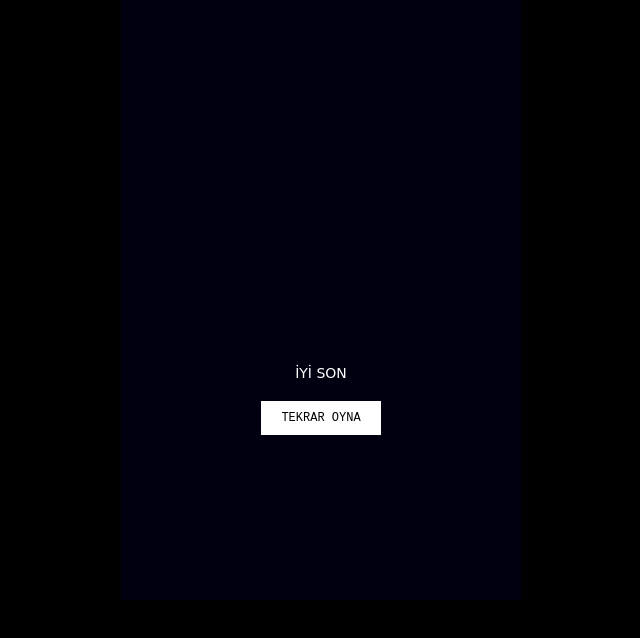
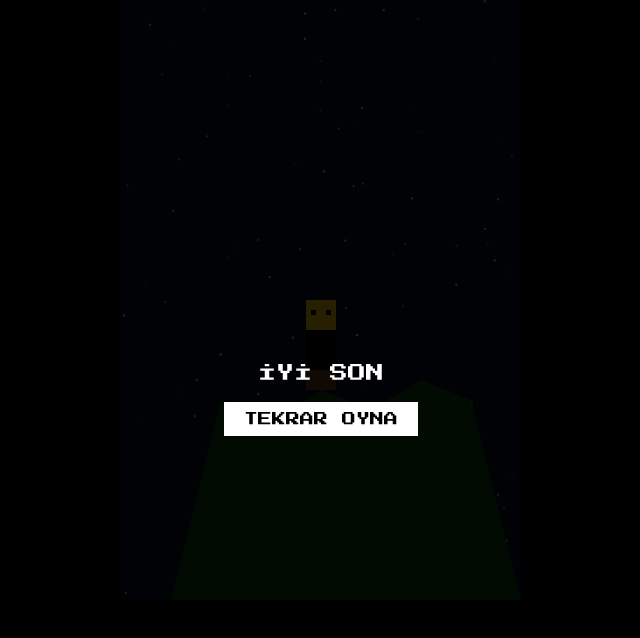
Before and after one commit to homunasi/muzdunyasi, a plain HTML site: page index.html in a window 1280 px wide. Both pictures are taken after a click on the element 640 px from the left and 300 px from the top of the page. Shown: the whole page, without its empty margins (319-959 px from the left). Drawn offline with Linux system fonts and the light colour scheme; a web font is replaced by a local one.

Commit message:
Update index.html

```diff
--- a/index.html
+++ b/index.html
@@ -2,63 +2,65 @@
 <html lang="tr">
 <head>
 <meta charset="UTF-8" />
-  <meta name="viewport" content="width=device-width, initial-scale=1.0" />
+<meta name="viewport" content="width=device-width, initial-scale=1" />
 <title>Muz Dünyası 🍌</title>
 <style>
+  @import url('https://fonts.googleapis.com/css2?family=Press+Start+2P&display=swap');
   body {
-      margin: 0;
-      background: #000;
+    margin: 0; background: #000; overflow: hidden;
     font-family: 'Press Start 2P', monospace;
-      overflow: hidden;
+    user-select: none;
+    -webkit-user-select:none;
+    -webkit-tap-highlight-color: transparent;
+  }
+  canvas {
+    display: block; margin: auto;
+    background: #1a1a1a;
+    image-rendering: pixelated;
     touch-action: manipulation;
   }
-    canvas {
-      display: block;
-      margin: auto;
-      background: #1d1d1d;
-      image-rendering: pixelated;
-    }
   #overlay {
-      position: absolute;
-      top: 0;
-      left: 0;
-      color: #fff;
-      font-size: 14px;
-      width: 100%;
-      height: 100%;
+    position: fixed; top:0; left:0;
+    width:100%; height:100%;
+    background: rgba(0,0,0,0.85);
+    color: white;
     font-family: 'Press Start 2P', cursive;
     display: flex;
     justify-content: center;
     align-items: center;
     flex-direction: column;
+    text-align: center;
     pointer-events: none;
-      text-align: center;
+  }
+  #overlay.show {
+    pointer-events: all;
+  }
+  #endingText {
+    font-size: 18px;
+    margin-bottom: 20px;
   }
   #replayBtn {
-      margin-top: 20px;
+    font-size: 14px;
     padding: 10px 20px;
-      font-size: 12px;
+    cursor: pointer;
     border: none;
     background: #fff;
     color: #000;
     font-family: 'Press Start 2P', monospace;
-      cursor: pointer;
-      pointer-events: all;
-    }
-    @font-face {
-      font-family: 'Press Start 2P';
-      src: url('https://fonts.gstatic.com/s/pressstart2p/v11/e3t4euO8T-267oIAQAu6jDQyK6lsZc8.woff2') format('woff2');
+    user-select: none;
   }
 </style>
 </head>
 <body>
 <canvas id="gameCanvas" width="400" height="600"></canvas>
-  <div id="overlay" style="display: none;">
-    <div id="endingText">İYİ SON</div>
+
+<div id="overlay">
+  <div id="endingText"></div>
   <button id="replayBtn">TEKRAR OYNA</button>
 </div>
 
-  <!-- Osuruk sesi -->
+<!-- Sesler -->
+<audio id="eatSound" src="https://minecraftsound.net/wp-content/uploads/2018/06/minecraft-eat-1.mp3" preload="auto"></audio>
 <audio id="fartSound" src="https://www.soundjay.com/human/fart-01.mp3" preload="auto"></audio>
 
 <script>
@@ -67,123 +69,229 @@
   const overlay = document.getElementById('overlay');
   const endingText = document.getElementById('endingText');
   const replayBtn = document.getElementById('replayBtn');
+  const eatSound = document.getElementById('eatSound');
   const fartSound = document.getElementById('fartSound');
 
-    const character = {
+  // Piksel adam için basit renk blokları (az pikselli, net)
+  const player = {
     x: 170,
     y: 300,
     width: 60,
-      height: 60,
-      color: 'yellow',
+    height: 90,
+    frame: 0,
+    farting: false,
+    fartX: 0,
+    fartY: 0,
+    fartAlpha: 0
   };
 
-    let state = 'intro'; // intro, good, bad
-    let fartPlayed = false;
+  let gameState = 'intro'; // intro, goodEnd, badEnd
+  let bananas = [];
+  let bananaFallSpeed = 3;
 
-    const bananas = [];
-
-    function drawCharacter() {
-      ctx.fillStyle = character.color;
-      ctx.fillRect(character.x, character.y, character.width, character.height);
-      ctx.fillStyle = 'brown';
-      ctx.fillRect(character.x + 20, character.y + 40, 20, 10); // muz
+  // Muz çizimi için
+  function drawBanana(x, y) {
+    ctx.fillStyle = '#FFEB3B';
+    ctx.beginPath();
+    ctx.moveTo(x + 5, y);
+    ctx.bezierCurveTo(x + 20, y - 10, x + 25, y + 15, x + 5, y + 20);
+    ctx.closePath();
+    ctx.fill();
+    ctx.strokeStyle = '#E6C200';
+    ctx.lineWidth = 1;
+    ctx.stroke();
   }
 
-    function drawText(txt, y, size = 14, color = 'white') {
-      ctx.fillStyle = color;
-      ctx.font = `${size}px 'Press Start 2P'`;
-      ctx.fillText(txt, 20, y);
+  // Adamı çiz (basit piksel bloklar, saç sarı, üst siyah, pantolon kahverengi)
+  function drawPlayer() {
+    // Vücut
+    ctx.fillStyle = '#000000'; // siyah tişört
+    ctx.fillRect(player.x + 15, player.y + 30, 30, 40);
+
+    // Pantolon kahverengi
+    ctx.fillStyle = '#6B3E1B';
+    ctx.fillRect(player.x + 15, player.y + 70, 30, 20);
+
+    // Kafa (sarı saç)
+    ctx.fillStyle = '#FFD700';
+    ctx.fillRect(player.x + 15, player.y, 30, 30);
+
+    // Yüz (gözler)
+    ctx.fillStyle = '#000';
+    ctx.fillRect(player.x + 20, player.y + 10, 5, 5);
+    ctx.fillRect(player.x + 35, player.y + 10, 5, 5);
+
+    // Muz (yerken göstermek için animasyon)
+    if(gameState === 'intro' && player.frame % 60 < 30){
+      drawBanana(player.x + 40, player.y + 55);
+    }
+  }
+
+  // Muz yağması için
+  function spawnBananas() {
+    for(let i=0; i<50; i++){
+      bananas.push({
+        x: Math.random() * (canvas.width - 20),
+        y: Math.random() * -600
+      });
+    }
   }
 
   function drawBananas() {
-      for (let banana of bananas) {
-        ctx.fillStyle = 'yellow';
-        ctx.fillRect(banana.x, banana.y, 10, 20);
-        banana.y += 2;
+    bananas.forEach((b) => {
+      drawBanana(b.x, b.y);
+      b.y += bananaFallSpeed;
+      if(b.y > canvas.height) b.y = Math.random() * -600;
+    });
+  }
+
+  // Pırt efekti çizimi
+  function drawFart() {
+    if(player.fartAlpha <= 0) return;
+    ctx.save();
+    ctx.globalAlpha = player.fartAlpha;
+    ctx.fillStyle = '#CCC';
+    ctx.beginPath();
+    ctx.ellipse(player.fartX, player.fartY, 20, 10, 0, 0, Math.PI * 2);
+    ctx.fill();
+    ctx.restore();
+
+    // Yavaşça kaybolur
+    player.fartY -= 0.5;
+    player.fartAlpha -= 0.02;
+  }
+
+  // Arka planlar çizimi
+
+  // Normal dünya (iyi son)
+  function drawNormalWorld() {
+    // Gece gökyüzü
+    ctx.fillStyle = '#001022';
+    ctx.fillRect(0,0,canvas.width,canvas.height);
+
+    // Piksel yıldızlar
+    for(let i=0; i<100; i++){
+      ctx.fillStyle = `rgba(255,255,255,${Math.random()})`;
+      ctx.fillRect(Math.random()*canvas.width, Math.random()*canvas.height, 2, 2);
+    }
+
+    // Basit dünya silueti
+    ctx.fillStyle = '#084C10';
+    ctx.beginPath();
+    ctx.moveTo(50, canvas.height);
+    ctx.lineTo(100, 400);
+    ctx.lineTo(150, 420);
+    ctx.lineTo(200, 390);
+    ctx.lineTo(250, 410);
+    ctx.lineTo(300, 380);
+    ctx.lineTo(350, 400);
+    ctx.lineTo(canvas.width, canvas.height);
+    ctx.closePath();
+    ctx.fill();
+  }
+
+  // Muzdan dünya (kötü son)
+  function drawBananaWorld() {
+    // Gece tonu
+    ctx.fillStyle = '#220011';
+    ctx.fillRect(0,0,canvas.width,canvas.height);
+
+    // Muz şekilleri ile dünya
+    for(let i=0; i<50; i++){
+      ctx.fillStyle = `rgba(255,235,59,${0.3 + Math.random()*0.7})`;
+      let x = (i*30) % canvas.width;
+      let y = 500 + Math.sin(i) * 10;
+      ctx.beginPath();
+      ctx.moveTo(x + 5, y);
+      ctx.bezierCurveTo(x + 20, y - 10, x + 25, y + 15, x + 5, y + 20);
+      ctx.closePath();
+      ctx.fill();
     }
   }
 
-    function drawScene() {
-      ctx.clearRect(0, 0, canvas.width, canvas.height);
-
-      if (state === 'intro') {
-        // Gökyüzü
+  // Oyun döngüsü ve çizimleri
+  function gameLoop(){
+    if(gameState === 'intro'){
+      // Gökyüzü + çimenli arka plan
       ctx.fillStyle = '#87CEEB';
-        ctx.fillRect(0, 0, canvas.width, canvas.height);
-
-        // Çimen zemin
+      ctx.fillRect(0,0,canvas.width,canvas.height);
       ctx.fillStyle = '#228B22';
-        ctx.fillRect(0, character.y + character.height, canvas.width, canvas.height - (character.y + character.height));
+      ctx.fillRect(0, player.y + player.height, canvas.width, canvas.height - (player.y + player.height));
 
       // Güneş
-        ctx.fillStyle = 'yellow';
-        ctx.fillRect(320, 30, 40, 40);
+      ctx.fillStyle = '#FFD700';
+      ctx.beginPath();
+      ctx.ellipse(350, 50, 40, 40, 0, 0, Math.PI*2);
+      ctx.fill();
 
-        drawCharacter();
-        drawText("Muz yiyor...", 100);
+      drawPlayer();
 
-        setTimeout(() => {
-          if (!fartPlayed) {
-            drawText("💨 Pırt!", 130);
-            fartSound.play();
-            fartPlayed = true;
+      // Muz yeme animasyonu çerçeve sayacı
+      player.frame++;
+
+      // Pırt yok introda
+      player.fartAlpha = 0;
+
+    } else if(gameState === 'goodEnd'){
+      drawNormalWorld();
+      drawPlayer();
+      drawTextOverlay("İYİ SON");
+
+    } else if(gameState === 'badEnd'){
+      drawBananaWorld();
+      drawBananas();
+      drawFart();
+      drawTextOverlay("KÖTÜ SON");
     }
-        }, 1000);
+    requestAnimationFrame(gameLoop);
   }
 
-      if (state === 'bad') {
-        ctx.fillStyle = '#000022';
-        ctx.fillRect(0, 0, canvas.width, canvas.height);
-        drawBananas();
+  // Metin overlay
+  function drawTextOverlay(text){
+    endingText.innerText = text;
+    overlay.classList.add('show');
   }
 
-      if (state === 'good') {
-        ctx.fillStyle = '#000011';
-        ctx.fillRect(0, 0, canvas.width, canvas.height);
+  // Tıklama kontrolü
+  canvas.addEventListener('click', (e) => {
+    if(gameState === 'intro'){
+      const rect = canvas.getBoundingClientRect();
+      const x = e.clientX - rect.left;
+      const y = e.clientY - rect.top;
+
+      if(x >= player.x && x <= player.x + player.width && y >= player.y && y <= player.y + player.height){
+        // Adam tıklandı: iyi son
+        gameState = 'goodEnd';
+        eatSound.play();
+        overlay.classList.add('show');
+      } else {
+        // Yere tıklandı: kötü son
+        gameState = 'badEnd';
+        spawnBananas();
+        overlay.classList.add('show');
+        fartSound.play();
+        player.fartAlpha = 1;
+        player.fartX = player.x + 30;
+        player.fartY = player.y + player.height - 10;
       }
-    }
-
-    canvas.addEventListener('click', (e) => {
-      const rect = canvas.getBoundingClientRect();
-      const clickX = e.clientX - rect.left;
-      const clickY = e.clientY - rect.top;
-
-      if (state === 'intro') {
-        if (
-          clickX >= character.x &&
-          clickX <= character.x + character.width &&
-          clickY >= character.y &&
-          clickY <= character.y + character.height
-        ) {
-          // Adam tıklandı → İyi son
-          state = 'good';
-          setTimeout(() => showEnding('İYİ SON'), 1000);
     } else {
-          // Yere tıklandı → Kötü son
-          state = 'bad';
-          for (let i = 0; i < 50; i++) {
-            bananas.push({ x: Math.random() * canvas.width, y: Math.random() * -600 });
-          }
-          setTimeout(() => showEnding('KÖTÜ SON'), 2000);
-        }
+      // İyi ya da kötü sondaysak ekrana tıklayınca baştan başla
+      resetGame();
     }
   });
 
-    function showEnding(text) {
-      overlay.style.display = 'flex';
-      endingText.innerText = text;
-    }
-
+  // Replay buton tıklaması
   replayBtn.addEventListener('click', () => {
-      overlay.style.display = 'none';
-      state = 'intro';
-      fartPlayed = false;
-      bananas.length = 0;
+    resetGame();
   });
 
-    function gameLoop() {
-      drawScene();
-      requestAnimationFrame(gameLoop);
+  // Oyunu sıfırla
+  function resetGame(){
+    gameState = 'intro';
+    bananas = [];
+    player.frame = 0;
+    player.fartAlpha = 0;
+    overlay.classList.remove('show');
   }
 
   gameLoop();
```
Lines whose indentation alone changed are shown as unchanged.
